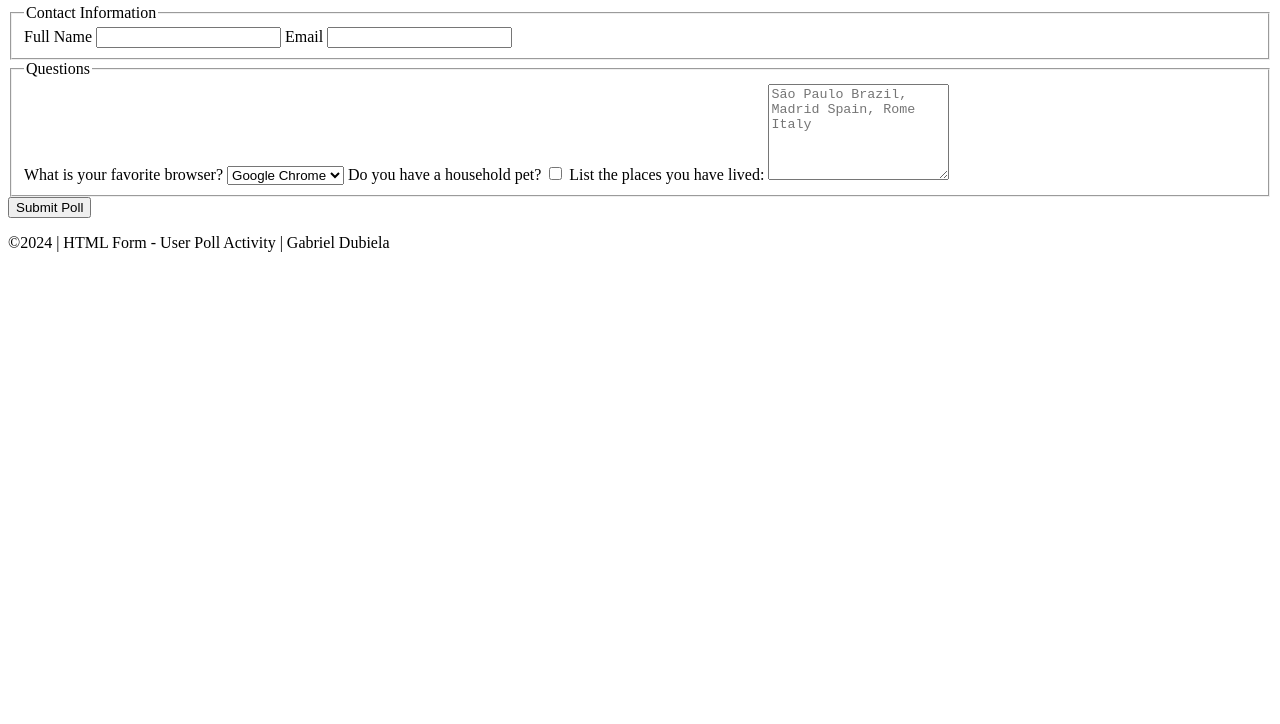
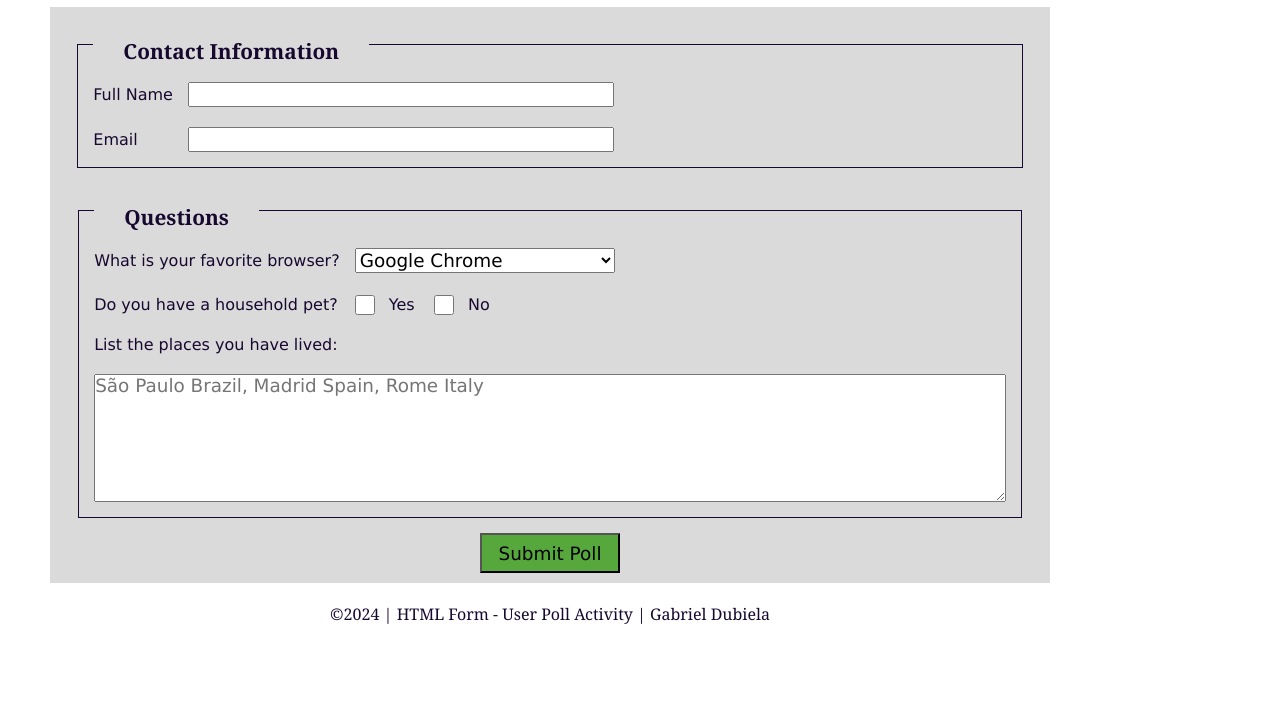
Before and after one commit to gabrieldubiela/wdd130, a plain HTML site: page week05/poll-form.html in a window 1280 px wide. Shown: the part 76-800 px from the top of the page. Drawn offline with Linux system fonts and the light colour scheme; a web font is replaced by a local one.

Commit message:
poll form up

```diff
--- a/week05/poll-form.css
+++ b/week05/poll-form.css
@@ -1,18 +1,3 @@
-.bangers-regular {
-    font-family: "Bangers", system-ui;
-    font-weight: 400;
-    font-style: normal;
-  }
-.dm-serif-text-regular {
-    font-family: "DM Serif Text", serif;
-    font-weight: 400;
-    font-style: normal;
-  }
-.dm-serif-text-regular-italic {
-    font-family: "DM Serif Text", serif;
-    font-weight: 400;
-    font-style: italic;
-
 * {
     margin: 0;
     padding: 0;
@@ -20,5 +5,94 @@
 }
 
 body {
-    font-fa;
+    font-family: Cambria, Cochin, Georgia, Times, 'Times New Roman', serif;
+    font-size: 10px;
+    color: #16082f;
+    background: #ffffff;
+    width: 1100px;
+    display: grid;
+    place-items: center;
 }
+
+h1 {
+    margin: 10px;
+    padding: 5px;
+    font-size: 2rem;
+    font-weight: bold;
+    text-align: center;
+}
+
+form {
+    width: 1000px;
+    margin: 10px;
+    padding: 5px;
+    border: #16082f;
+    border-radius: 0.2px;
+    background-color: rgb(219, 218, 218);
+    display: grid;
+    color: #16082f;
+    font-size: 1rem;
+    place-items: center;
+}
+fieldset {
+    display: grid;
+    grid-gap: 20px;
+    padding: 15px;
+    margin: 10px;
+    border: 1px solid #16082f;
+}
+
+legend {
+    padding: 15px 30px 2px 30px;
+    font-size: 1.3rem;
+    font-weight: 900;
+}
+
+label, input, button, select, textarea {
+    font-family: Verdana, Geneva, Tahoma, sans-serif;
+}
+
+label {
+    text-align: left;
+    padding-right: 15px;
+}
+
+input, select, textarea {
+    font-size: 1.15rem;
+}
+
+input[type="checkbox"] {
+    width: 20px;
+    height: 20px;
+    vertical-align: bottom;
+    margin-right: 10px;
+}
+
+button {
+    margin: 5px;
+    border-radius: 0.5px;
+    font-size: 1.15rem;
+    width: 140px;
+    height: 40px;
+    background-color: rgba(76, 165, 48, 0.925);
+}
+
+footer {
+    margin: 10px;
+    text-align: center;
+    font-size: 1rem;
+    color: #16082f;
+}
+
+.form-item {
+    display: grid;
+    align-items: center;
+}
+
+.column1 {
+    grid-template-columns: 1fr 1fr 1.5fr;
+}
+
+.column2 {
+    grid-template-columns: 1fr 4.5fr 4.15fr;
+}
--- a/week05/poll-form.html
+++ b/week05/poll-form.html
@@ -5,9 +5,6 @@
     <meta name="viewport" content="width=device-width, initial-scale=1.0">
     <title>WDD 130 | HTML Form - User Poll</title>
     <link rel="stylesheet" href="poll-form.css">
-    <link rel="preconnect" href="https://fonts.googleapis.com">
-    <link rel="preconnect" href="https://fonts.gstatic.com" crossorigin>
-    <link href="https://fonts.googleapis.com/css2?family=Bangers&family=DM+Serif+Text:ital@0;1&display=swap" rel="stylesheet">
 </head>
 <body>
 <header>
@@ -17,21 +14,34 @@
     <form>
         <fieldset>
             <legend>Contact Information</legend>
+            <div class="form-item column2">
                 <label for="fullname">Full Name</label>
                 <input type="text" id="fullname" name="fullname">
+            </div>
+            <div class="form-item column2">
                 <label for="usermail">Email</label>
                 <input type="email" id="usermail" name="usermail">
+            </div>
         </fieldset>
         <fieldset>
             <legend>Questions</legend>
+            <div class="form-item column1">
                 <label for="browser">What is your favorite browser?</label>
                 <select name="browser" id="browser">
                     <option value="chrome">Google Chrome</option>
                     <option value="firefox">Mozilla Firefox</option>
                     <option value="edge">Microsoft Edge</option>
                 </select>
+            </div>
+            <div class="form-item column1">
                 <label for="pet">Do you have a household pet?</label>
-            <input type="checkbox" id="pet" name="pet">
+                <div>
+                    <input type="checkbox" id="pet-yes" name="pet">
+                    <label for="pet-yes">Yes</label>
+                    <input type="checkbox" id="pet-no" name="pet-no">
+                    <label for="pet-no">No</label>
+                </div>
+            </div>
                 <label for="feedback">List the places you have lived:</label>
                 <textarea name="feedback" id="feedback" rows="6" placeholder="São Paulo Brazil, Madrid Spain, Rome Italy"></textarea>
         </fieldset>
--- a/wwr/styles/rafting.css
+++ b/wwr/styles/rafting.css
@@ -3,8 +3,8 @@
     --secondary-color: #ffffff;
     --accent1-color: #9B7D5D;
     --accent2-color: #6A89A5;
-    --heading-font: "Bangers";
-    --text-font: "DM Serif Text";
+    --heading-font: Bangers;
+    --text-font: .dm-serif-text-regular;
     --page-size: 1100px;
 }
 .bangers-regular {
```
Lines whose indentation alone changed are shown as unchanged.
